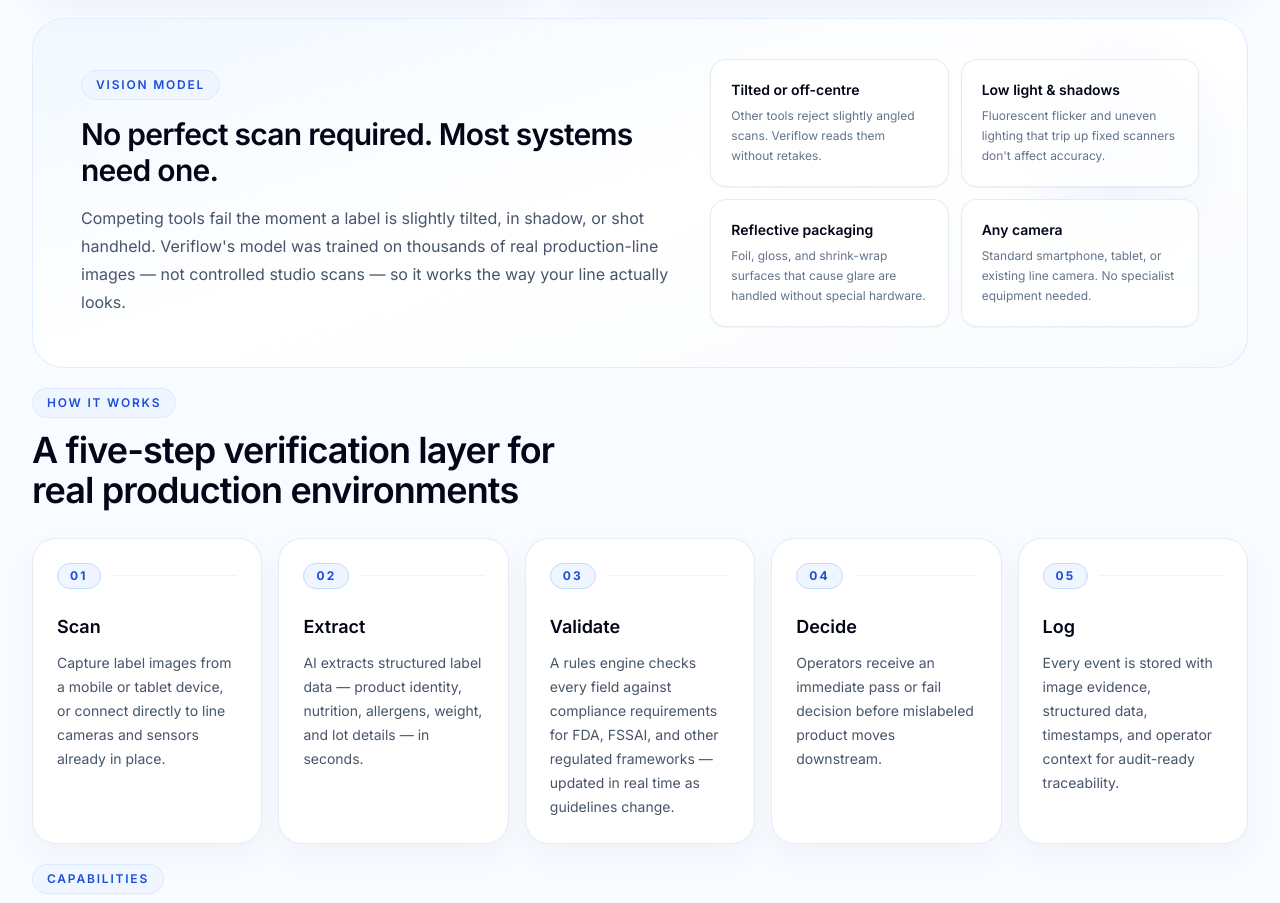
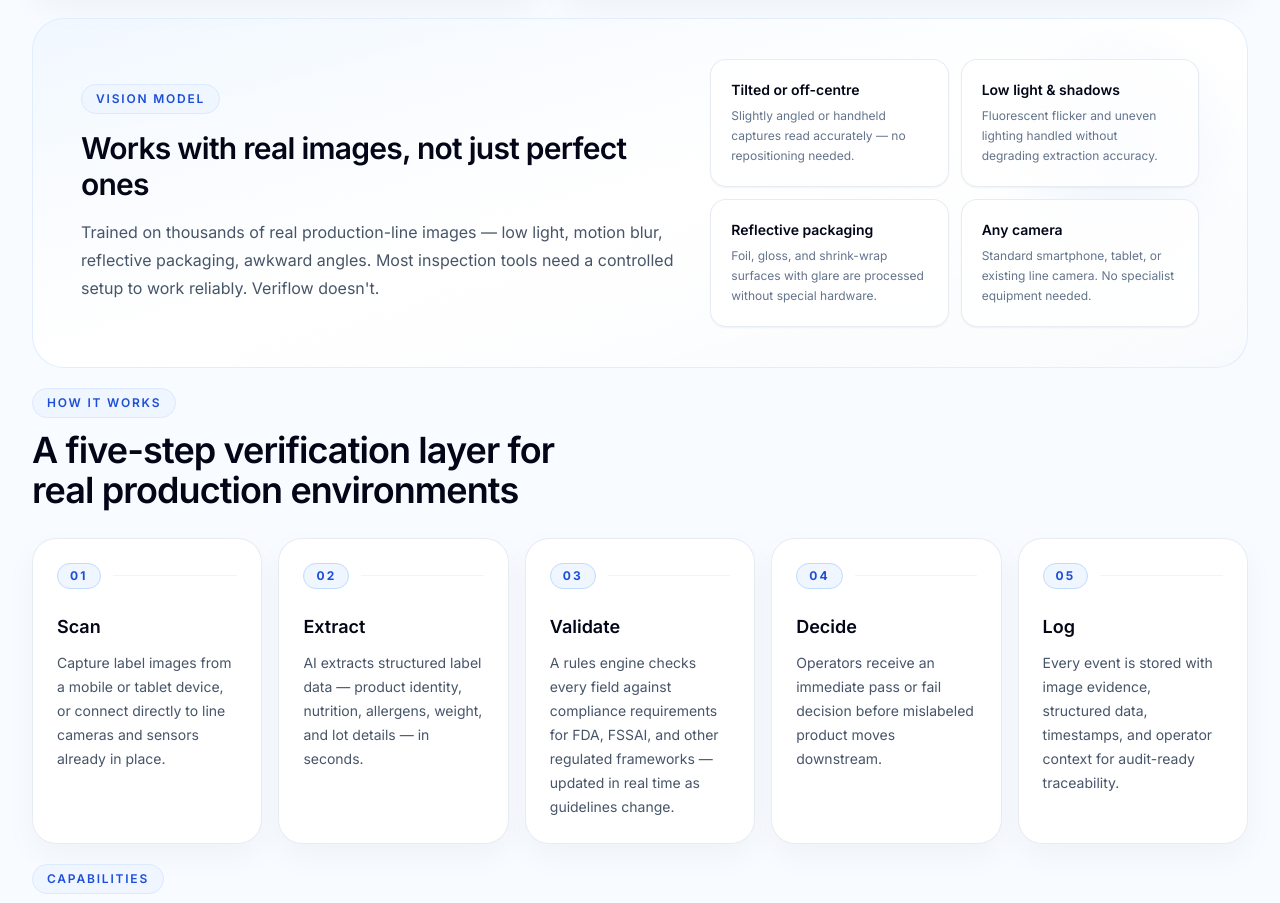
Before and after one commit to navya19j/veriflow, a Next.js app: page / in a window 1280 px wide. Shown: the part 2039-2942 px from the top of the page. Built offline with nearby package versions, Linux system fonts and the light colour scheme.

Commit message:
Soften Vision Model copy - capability-first, subtle competitive nod
Made-with: Cursor

```diff
--- a/app/page.tsx
+++ b/app/page.tsx
@@ -467,17 +467,17 @@ export default function HomePage() {
               <div className="space-y-4">
                   <SectionEyebrow label="Vision Model" />
                   <h2 className="text-2xl font-semibold tracking-tight text-slate-950 sm:text-3xl">
-                    No perfect scan required. Most systems need one.
+                    Works with real images, not just perfect ones
                   </h2>
                   <p className="text-base leading-7 text-slate-600">
-                    Competing tools fail the moment a label is slightly tilted, in shadow, or shot handheld. Veriflow's model was trained on thousands of real production-line images — not controlled studio scans — so it works the way your line actually looks.
+                    Trained on thousands of real production-line images — low light, motion blur, reflective packaging, awkward angles. Most inspection tools need a controlled setup to work reliably. Veriflow doesn&apos;t.
                   </p>
               </div>
               <div className="grid gap-3 grid-cols-2">
                   {[
-                    { title: "Tilted or off-centre", detail: "Other tools reject slightly angled scans. Veriflow reads them without retakes." },
-                    { title: "Low light & shadows", detail: "Fluorescent flicker and uneven lighting that trip up fixed scanners don't affect accuracy." },
-                    { title: "Reflective packaging", detail: "Foil, gloss, and shrink-wrap surfaces that cause glare are handled without special hardware." },
+                    { title: "Tilted or off-centre", detail: "Slightly angled or handheld captures read accurately — no repositioning needed." },
+                    { title: "Low light & shadows", detail: "Fluorescent flicker and uneven lighting handled without degrading extraction accuracy." },
+                    { title: "Reflective packaging", detail: "Foil, gloss, and shrink-wrap surfaces with glare are processed without special hardware." },
                     { title: "Any camera", detail: "Standard smartphone, tablet, or existing line camera. No specialist equipment needed." },
                   ].map((item) => (
                   <div key={item.title} className="rounded-2xl border border-slate-200/80 bg-white/80 p-5 shadow-sm">
```
